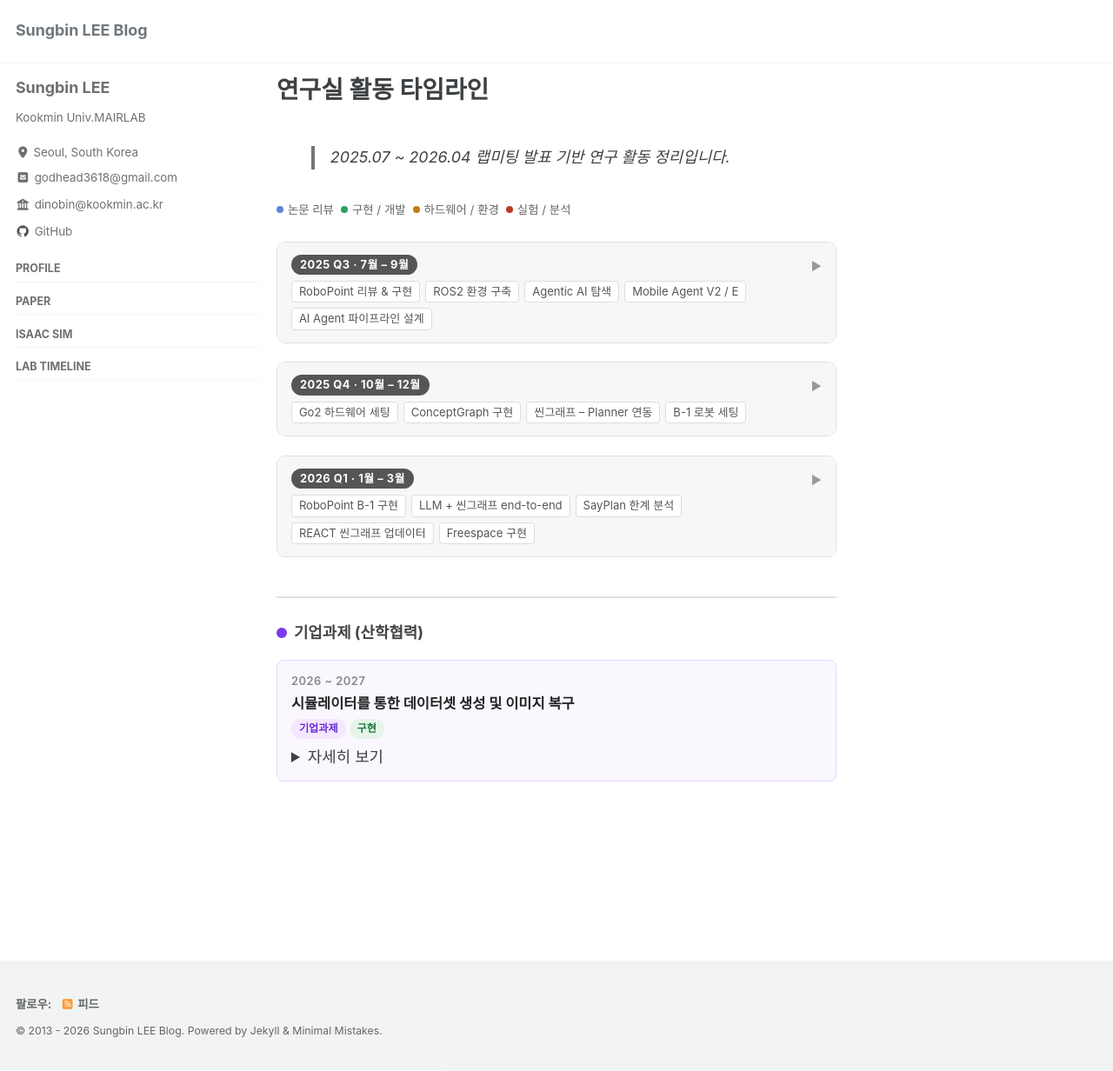
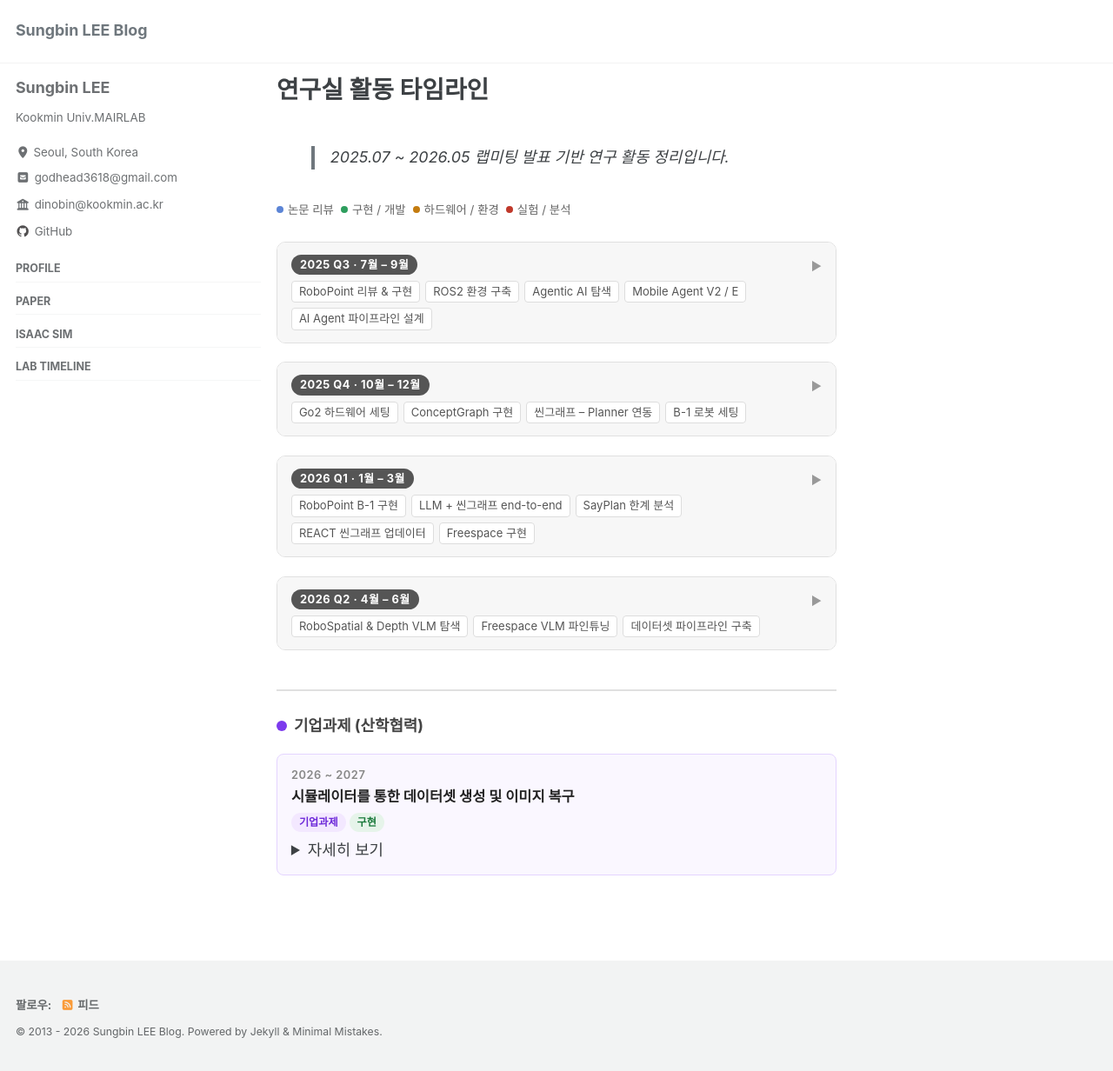
Before and after one commit to LEESB17/leesb17.github.io, a Jekyll site: the page built from _pages/lab-timeline.md, in a window 1280 px wide and 1232 px high. Shown: the whole window at 87% size. Built offline with Jekyll 4.4.1, drawn with Linux system fonts in a browser that asks for light colours; cached includes are drawn as plain includes.

Commit message:
Update lab-timeline: add 2026 Q2 entries (04/28, 05/12)
Co-Authored-By: Claude Sonnet 4.6 <noreply@anthropic.com>

```diff
--- a/_pages/lab-timeline.md
+++ b/_pages/lab-timeline.md
@@ -6,7 +6,7 @@ author_profile: true
 toc: false
 ---
 
-> 2025.07 ~ 2026.04 랩미팅 발표 기반 연구 활동 정리입니다.
+> 2025.07 ~ 2026.05 랩미팅 발표 기반 연구 활동 정리입니다.
 
 <style>
 /* 범례 */
@@ -678,6 +678,92 @@ toc: false
   </div>
 </details>
 
+<!-- ───────────── 2026 Q2 ───────────── -->
+<details class="tl-quarter-details">
+  <summary>
+    <div class="tl-q-left">
+      <span class="tl-q-label">2026 Q2 · 4월 – 6월</span>
+      <div class="tl-q-bullets">
+        <span class="tl-q-bullet">RoboSpatial & Depth VLM 탐색</span>
+        <span class="tl-q-bullet">Freespace VLM 파인튜닝</span>
+        <span class="tl-q-bullet">데이터셋 파이프라인 구축</span>
+      </div>
+    </div>
+    <span class="tl-q-arrow">▶</span>
+  </summary>
+  <div class="tl-wrap">
+
+    <!-- 17 -->
+    <div class="tl-item">
+      <div class="tl-dot" style="background:#8aabde;border-color:#5c85d6"></div>
+      <div class="tl-card">
+        <div class="tl-date">2026.04.28</div>
+        <div class="tl-title">RoboSpatial & Depth VLM 탐색 및 테스트</div>
+        <div class="tl-tags">
+          <span class="tl-tag tag-paper">논문</span>
+          <span class="tl-tag tag-impl">구현</span>
+          <span class="tl-tag tag-exp">실험</span>
+        </div>
+        <details>
+          <summary>자세히 보기</summary>
+          <div style="margin-top:10px">
+            <div class="tl-section">
+              <div class="tl-section-title">다룬 논문</div>
+              <ul class="tl-ul">
+                <li>RoboSpatial: Teaching Spatial Understanding to 2D and 3D VLMs for Robotics (CVPR 2025) — top-down map 활용 빈공간 추론, 공간관계 VLM 벤치마크 제시</li>
+                <li>Clio: Real-time Task-Driven Open-Set 3D Scene Graphs (RA-L 2024) — task 기반 씬그래프 단위 병합</li>
+                <li>SpatialVLA: Exploring Spatial Representations for Visual-Language-Action Model</li>
+                <li>SpatialBot: Precise Spatial Understanding with Vision Language Models (ICRA 2025)</li>
+                <li>N3D-VLM: Native 3D Grounding Enables Accurate Spatial Reasoning in Vision-Language Models</li>
+              </ul>
+            </div>
+            <div class="tl-section">
+              <div class="tl-section-title">구현 / 작업</div>
+              <ul class="tl-ul">
+                <li>SpatialBot · N3D-VLM · RoboPoint 3종 비교 테스트 (일반 물체 좌표 추론 / 책상 빈공간 좌표 추론)</li>
+                <li>7b 모델 기준 빈공간 추론 성능 불충분 확인</li>
+                <li>RoboSpatial 파이프라인으로 ScanNet 데이터셋 파인튜닝용 데이터 생성 시작</li>
+              </ul>
+            </div>
+            <div class="tl-note">Depth VLM 계열 모두 빈공간 처리 미지원 → 별도 파인튜닝 필요. RoboSpatial 데이터셋·학습 모델 미공개라 직접 튜닝 예정. HOPE · ScanNet 등 다양한 indoor 데이터셋 활용 계획.</div>
+          </div>
+        </details>
+      </div>
+    </div>
+
+    <!-- 18 -->
+    <div class="tl-item">
+      <div class="tl-dot" style="background:#6dc49a;border-color:#2e9e5e"></div>
+      <div class="tl-card">
+        <div class="tl-date">2026.05.12</div>
+        <div class="tl-title">RoboSpatial 기반 Freespace 파인튜닝 파이프라인</div>
+        <div class="tl-tags">
+          <span class="tl-tag tag-impl">구현</span>
+          <span class="tl-tag tag-exp">실험</span>
+        </div>
+        <details>
+          <summary>자세히 보기</summary>
+          <div style="margin-top:10px">
+            <div class="tl-section">
+              <div class="tl-section-title">구현 / 작업</div>
+              <ul class="tl-ul">
+                <li>RoboSpatial 파이프라인 + 직접 제작 freespace 전용 img-QA 쌍 결합</li>
+                <li>3D BB로 책상 높이·범위 검출 → 물체 영역 freespace에서 제외하는 파이프라인 구축</li>
+                <li>Depth RANSAC으로 책상 표면 찾아 올려진 물체 필터링</li>
+                <li>Grounding DINO + Depth로 책상 위 물체 검출 파이프라인 추가</li>
+                <li>Qwen 7b 파인튜닝 (ScanNet + GraspNet + HOPE, 이미지 800장 · QA 약 7000개)</li>
+                <li>에어로스페이스 과제 관련 작업 병행</li>
+              </ul>
+            </div>
+            <div class="tl-note">TabletTop 이외 이미지에서 성능 저하 확인. 3D BB가 실제 물체보다 크게 설정되어 먼 거리 책상 freespace 계산 부정확. 추가 데이터셋(ScanNet++, 3D-Front) 활용 및 재학습 예정.</div>
+          </div>
+        </details>
+      </div>
+    </div>
+
+  </div>
+</details>
+
 <!-- 기업과제 별도 섹션 -->
 <div class="corp-section">
   <div class="corp-section-title">기업과제 (산학협력)</div>
```
